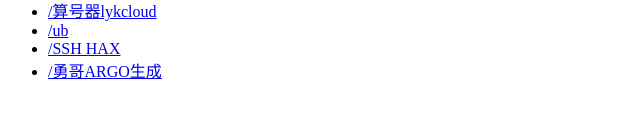
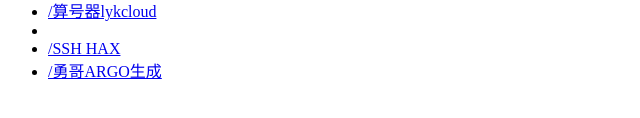
Before and after one commit to chenlee86/redir, a plain HTML site: page index.html in a window 1280 px wide. Shown: the part 170-288 px from the top of the page, 0-640 px from the left. Drawn offline with Linux system fonts and the light colour scheme.

Commit message:
Update index.html

```diff
--- a/index.html
+++ b/index.html
@@ -18,7 +18,7 @@
 
     <li><a href="#/lykcloud">/算号器lykcloud</a></li>
 
-     <li><a href="https://f1c8343ec4fee65bba1c0442629bbb6e3228c71a-6080.dstack-prod5.phala.network">/ub</a></li>
+     <li><a href="https://f1c8343ec4fee65bba1c0442629bbb6e3228c71a-6080.dstack-prod5.phala.network"></a></li>
 
      <li><a href="https://ssh.hax.co.id">/SSH HAX</a></li>
 
```
